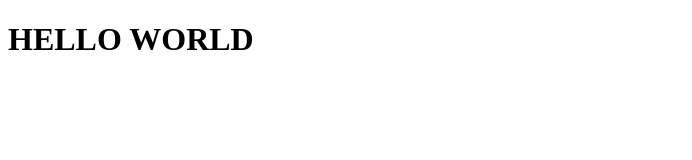
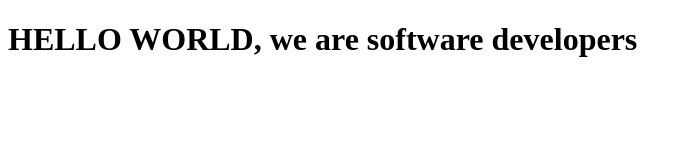
Before and after one commit to MaironG/test, a plain HTML site: page index.html in a window 1280 px wide. Shown: the whole page, without its empty margins (0-692 px from the left). Drawn offline with Linux system fonts and the light colour scheme.

Commit message:
Changed Hellow World

```diff
--- a/index.html
+++ b/index.html
@@ -9,7 +9,7 @@
   <body>
     <script src="https://cdn.freecodecamp.org/testable-projects-fcc/v1/bundle.js"></script>
 
-    <h1>HELLO  WORLD</h1>
+    <h1>HELLO  WORLD, we are software developers</h1>
     <script  src="js/index.js"></script>
   </body>
 </html>
```
